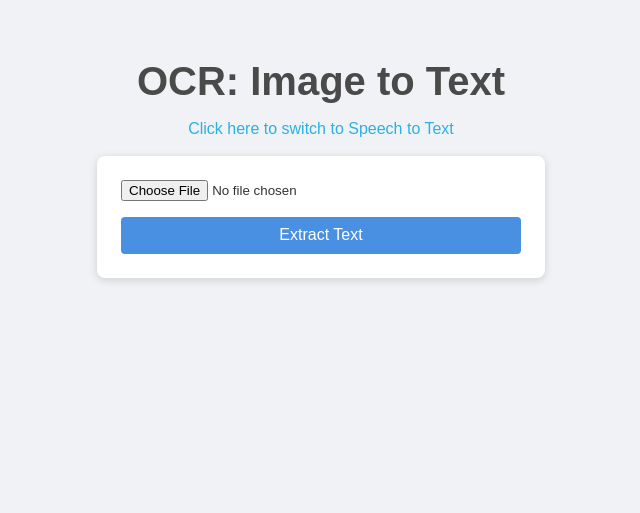
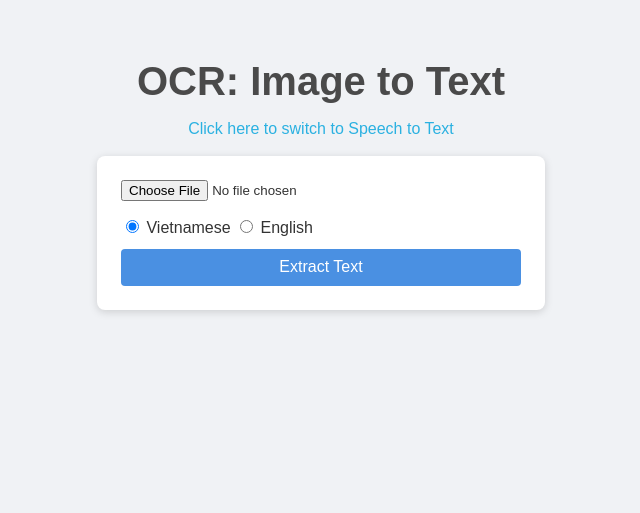
Before and after one commit to vthanhduong/ocr-stt-wa, a Flask app: page /ocr in a window 1280 px wide. Shown: the top 513 px of the page, without its empty margins (319-959 px from the left). Run offline with Flask 3, Linux system fonts and the light colour scheme.

Commit message:
add lang options

```diff
--- a/app/app.py
+++ b/app/app.py
@@ -18,8 +18,8 @@ def ocr():
     extracted_text = ""
     error = ""
     pytesseract.pytesseract.tesseract_cmd = r'C:\Program Files\Tesseract-OCR\tesseract.exe'
-    custom_config = r'-l vie+eng'
     if request.method == 'POST':
+        custom_config = r'-l ' + request.form.get('lang')
         if 'image' not in request.files:
             error = "No file part in the request"
             return render_template('index.html', extracted_text=extracted_text, error=error)
@@ -77,7 +77,7 @@ def speech_to_text():
                 recognizer = sr.Recognizer()
                 with sr.AudioFile(audio_path) as source:
                     audio_data = recognizer.record(source)
-                    recognized_text = recognizer.recognize_google(audio_data)
+                    recognized_text = recognizer.recognize_google(audio_data, language=request.form.get('lang'))
                 os.unlink(audio_path)
             except sr.UnknownValueError as e:
                 error = f"Couldn't specify audio value. Error: {str(e)}"
--- a/app/templates/index.html
+++ b/app/templates/index.html
@@ -33,6 +33,9 @@
         input[type="file"] {
             margin-bottom: 1rem;
             width: 100%;
+        }
+        input[type="radio"] {
+            margin-bottom: 1rem;
         }
         button {
             width: 100%;
@@ -88,6 +91,8 @@
 
     <form method="POST" enctype="multipart/form-data">
         <input type="file" name="image" accept="image/*,.pdf" required />
+        <input type="radio" name="lang" value="vie" checked> Vietnamese
+        <input type="radio" name="lang" value="eng"> English
         <button type="submit">Extract Text</button>
     </form>
 
--- a/app/templates/speech-to-text.html
+++ b/app/templates/speech-to-text.html
@@ -33,6 +33,9 @@
         input[type="file"] {
             margin-bottom: 1rem;
             width: 100%;
+        }
+        input[type="radio"] {
+            margin-bottom: 1rem;
         }
         button {
             width: 100%;
@@ -87,6 +90,8 @@
     {% endif %}
     <form method="POST" enctype="multipart/form-data">
         <input type="file" name="record" accept="audio/*" required />
+        <input type="radio" name="lang" value="vi-VN" checked> Vietnamese
+        <input type="radio" name="lang" value="en-EN"> English
         <button type="submit">Convert Speech to Text</button>
     </form>
     {% if recognized_text %}
```
